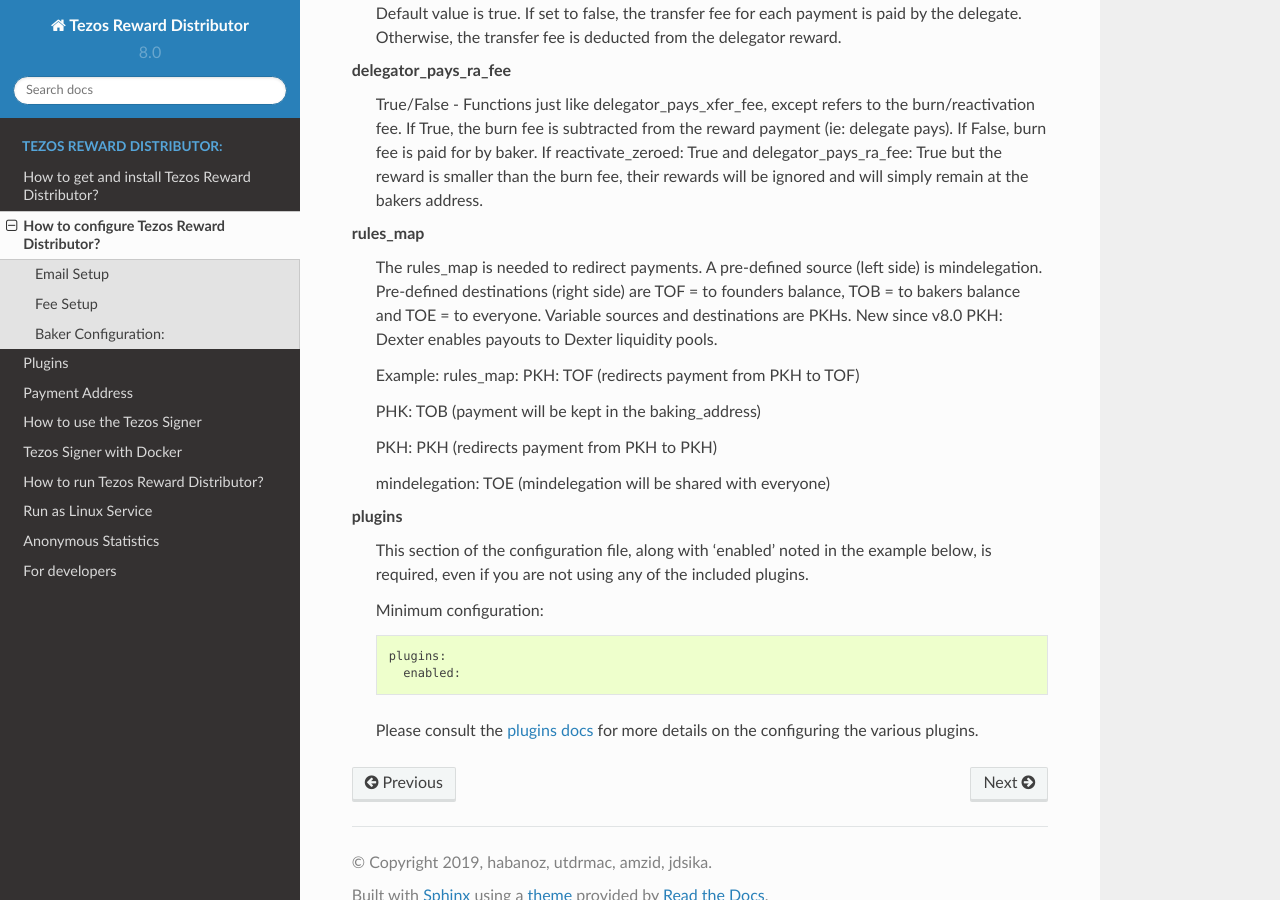
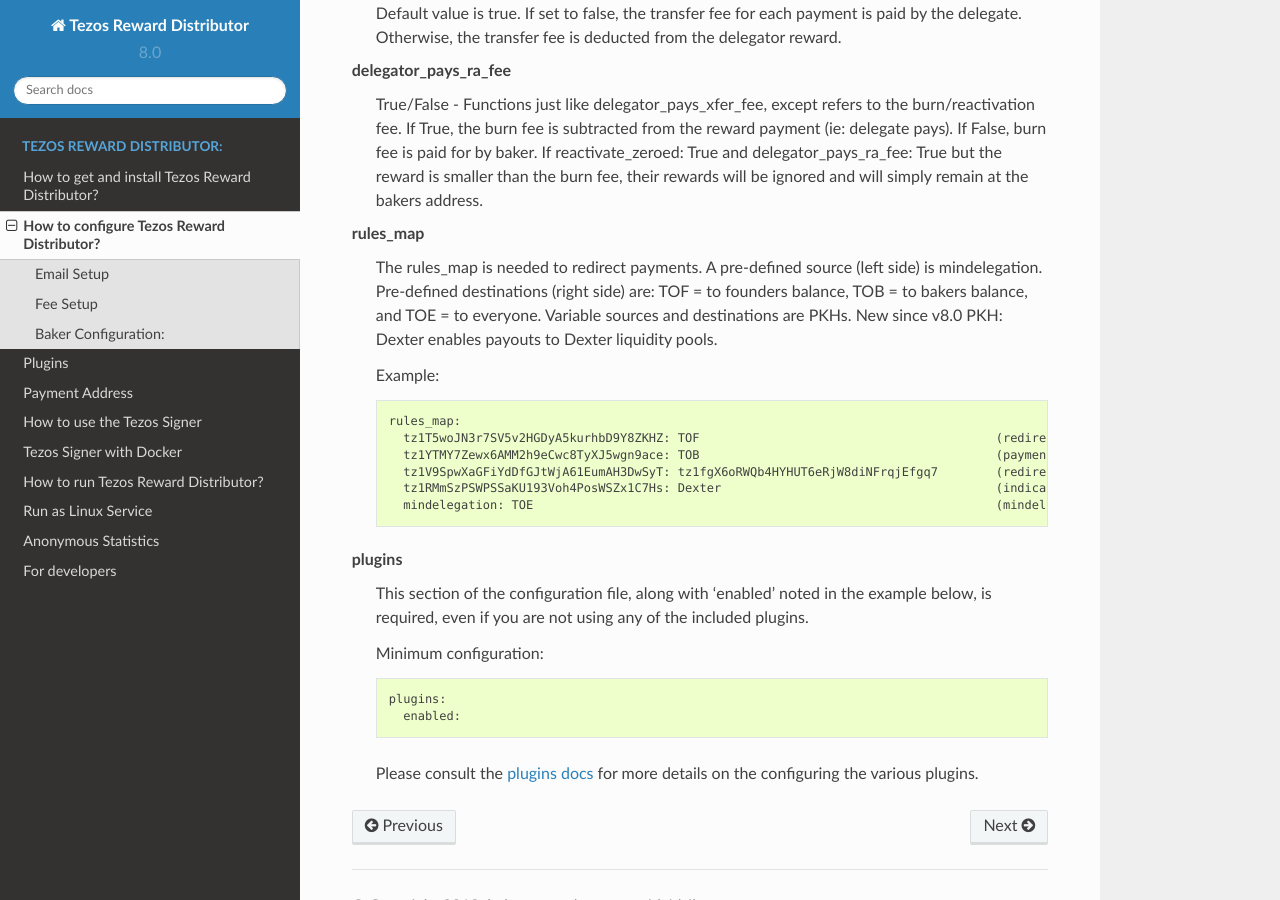
Before and after one commit to tezos-reward-distributor-organization/tezos-reward-distributor, a Sphinx documentation site: the page built from docs/configuration.rst, in a window 1280 px wide and 900 px high, scrolled down 2538 px. Built offline with Sphinx 7.4.7 and the Read the Docs theme 2.0.0, drawn with Linux system fonts in a browser that asks for light colours.

Commit message:
doc cleanup

```diff
--- a/docs/configuration.rst
+++ b/docs/configuration.rst
@@ -135,19 +135,18 @@
 
 **rules_map**
   The rules_map is needed to redirect payments. A pre-defined source (left side) is
-  mindelegation. Pre-defined destinations (right side) are TOF = to founders balance,
-  TOB = to bakers balance and TOE = to everyone. Variable sources and destinations are
+  mindelegation. Pre-defined destinations (right side) are: TOF = to founders balance,
+  TOB = to bakers balance, and TOE = to everyone. Variable sources and destinations are
   PKHs. New since v8.0 PKH: Dexter enables payouts to Dexter liquidity pools.
 
-  Example:
-  rules_map:
-  PKH: TOF (redirects payment from PKH to TOF)
+  Example::
 
-  PHK: TOB (payment will be kept in the baking_address)
-
-  PKH: PKH (redirects payment from PKH to PKH)
-
-  mindelegation: TOE (mindelegation will be shared with everyone)
+     rules_map:
+       tz1T5woJN3r7SV5v2HGDyA5kurhbD9Y8ZKHZ: TOF                                         (redirects payment from tz1T5woJN3r7SV5v2HGDyA5kurhbD9Y8ZKHZ to founders)
+       tz1YTMY7Zewx6AMM2h9eCwc8TyXJ5wgn9ace: TOB                                         (payment to tz1YTMY7Zewx6AMM2h9eCwc8TyXJ5wgn9ace will remain in the bakers balance)
+       tz1V9SpwXaGFiYdDfGJtWjA61EumAH3DwSyT: tz1fgX6oRWQb4HYHUT6eRjW8diNFrqjEfgq7        (redirects payment from tz1V9S... to tz1fgX...)
+       tz1RMmSzPSWPSSaKU193Voh4PosWSZx1C7Hs: Dexter                                      (indicates address is a dexter pool; TRD will send rewards to pool members)
+       mindelegation: TOE                                                                (mindelegation will be shared with everyone)
 
 **plugins**
   This section of the configuration file, along with 'enabled' noted in the example below,
```
